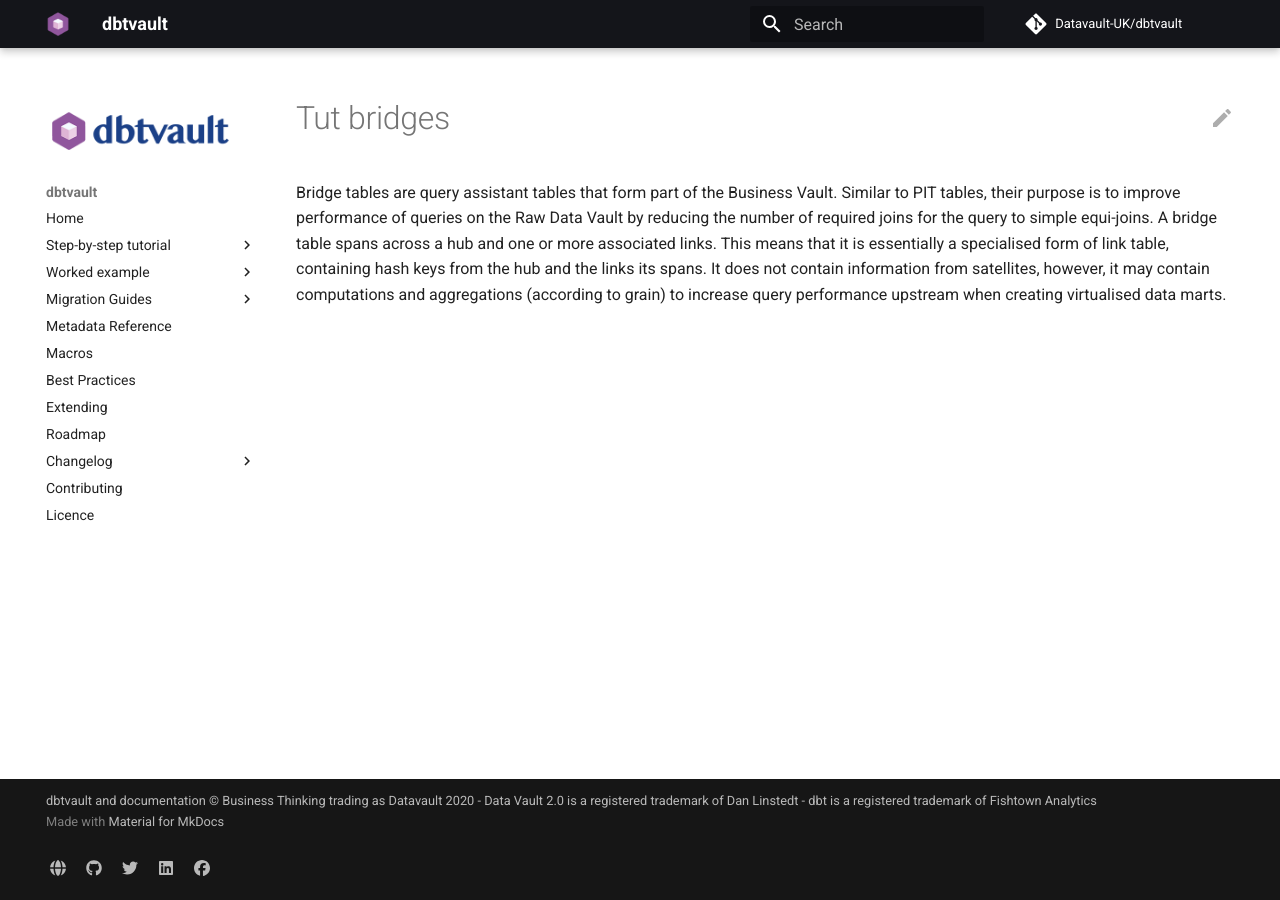
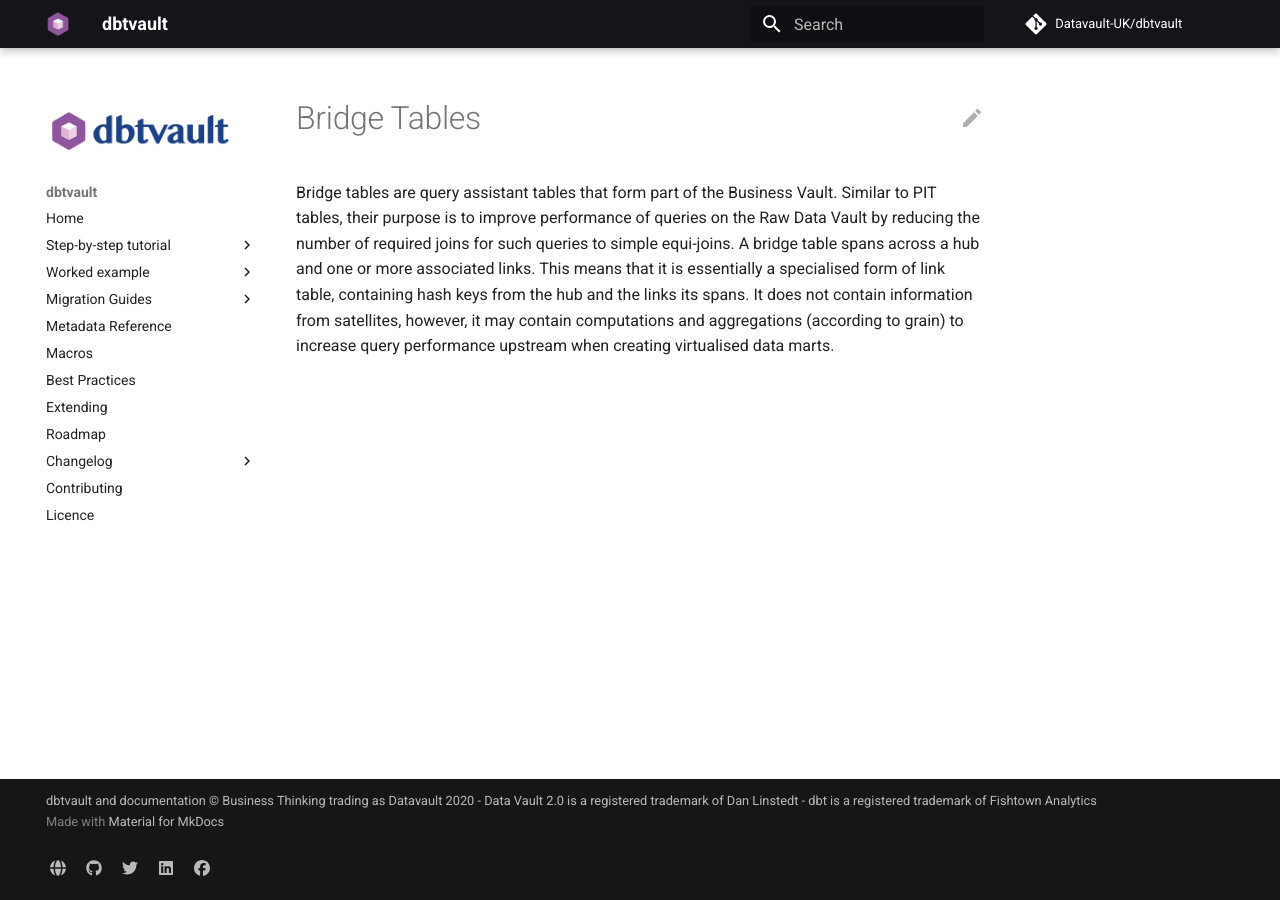
Before and after one commit to Datavault-UK/automate-dv-docs, an MkDocs documentation site: the page built from docs/tutorial/tut_bridges.md, in a window 1280 px wide. Built offline with MkDocs 1.6.1 and Material for MkDocs 9.7.7, drawn with Linux system fonts in a browser that asks for light colours; comment, search, counter and statistics services are not loaded.

Commit message:
WIP: Bridge table documentation

```diff
--- a/docs/tutorial/tut_bridges.md
+++ b/docs/tutorial/tut_bridges.md
@@ -1,6 +1,8 @@
+# Bridge Tables
+
 Bridge tables are query assistant tables that form part of the Business Vault.
 Similar to PIT tables, their purpose is to improve performance of queries on the
-Raw Data Vault by reducing the number of required joins for the query to simple
+Raw Data Vault by reducing the number of required joins for such queries to simple
 equi-joins. A bridge table spans across a hub and one or more associated links.
 This means that it is essentially a specialised form of link table, containing
 hash keys from the hub and the links its spans. It does not contain information
```
